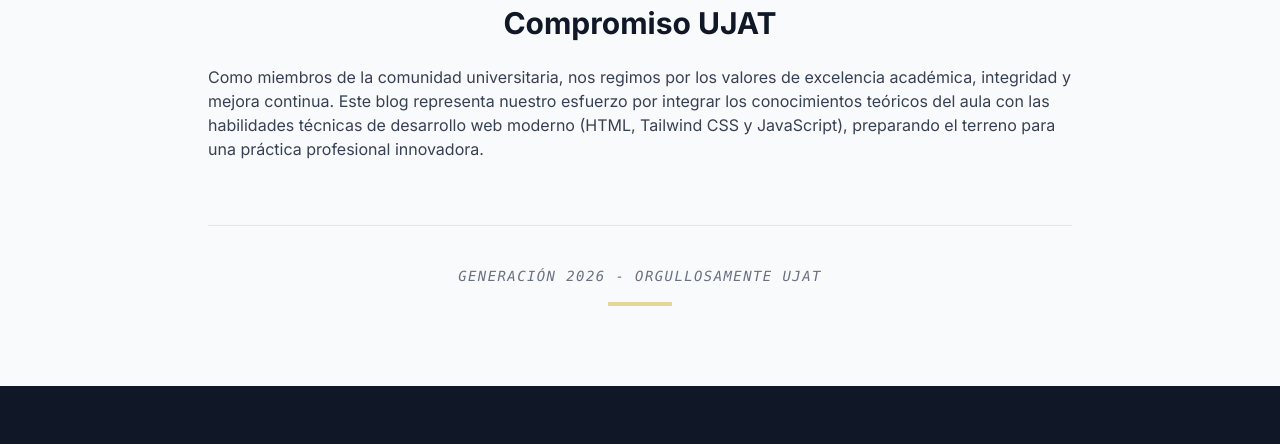
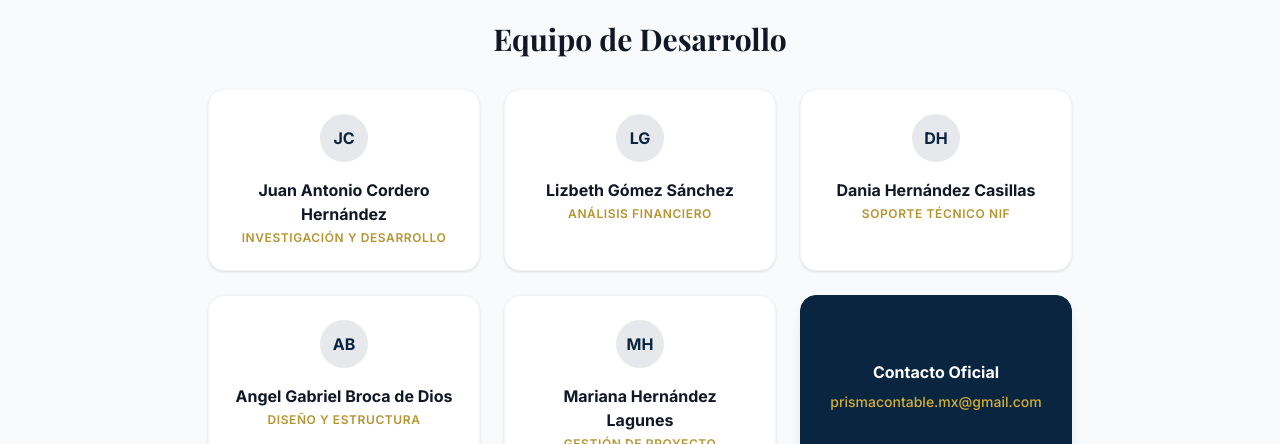
Before and after one commit to lagunes-dev/blog-contabilidad, a website built with Vite: page sobre-nosotros.html in a window 1280 px wide. Shown: the part 1408-1852 px from the top of the page. Built offline with nearby package versions, Linux system fonts and the light colour scheme.

Commit message:
Personalización final: Adición de integrantes del equipo y correo oficial de contacto

```diff
--- a/articulos.html
+++ b/articulos.html
@@ -200,7 +200,7 @@
                     </div>
                     <div>
                         <h4 class="text-white font-bold mb-4">Contacto</h4>
-                        <p class="text-sm text-gray-400">DACEA - Villahermosa, Tabasco.<br>contacto@Prisma Contable.edu</p>
+                        <p class="text-sm text-gray-400">DACEA - Villahermosa, Tabasco.<br>prismacontable.mx@gmail.com</p>
                     </div>
                 </div>
                 <div class="border-t border-gray-800 pt-8 text-center text-xs text-gray-500">
--- a/calculadora-isr.html
+++ b/calculadora-isr.html
@@ -125,7 +125,7 @@
             <!-- Contact -->
             <div>
               <h4 class="text-white font-bold mb-4">Contacto</h4>
-              <p class="text-sm text-gray-400">contacto@Prisma Contable.edu</p>
+              <p class="text-sm text-gray-400">prismacontable.mx@gmail.com</p>
             </div>
           </div>
           <div class="border-t border-gray-800 pt-8 flex flex-col md:flex-row justify-between items-center text-sm text-gray-500">
--- a/cuentas-por-cobrar.html
+++ b/cuentas-por-cobrar.html
@@ -133,7 +133,7 @@
                   <path stroke-linecap="round" stroke-linejoin="round" stroke-width="2"
                     d="M3 8l7.89 5.26a2 2 0 002.22 0L21 8M5 19h14a2 2 0 002-2V7a2 2 0 00-2-2H5a2 2 0 00-2 2v10a2 2 0 002 2z" />
                 </svg>
-                <span class="text-gray-400">contacto@Prisma Contable.edu</span>
+                <span class="text-gray-400">prismacontable.mx@gmail.com</span>
               </li>
               <li class="flex items-start gap-3">
                 <svg class="h-5 w-5 text-brand-gold mt-0.5" fill="none" viewBox="0 0 24 24" stroke="currentColor">
--- a/herramientas-calculadoras.html
+++ b/herramientas-calculadoras.html
@@ -162,7 +162,7 @@
             </div>
             <div>
               <h4 class="text-white font-bold mb-4">Contacto</h4>
-              <p class="text-sm text-gray-400">contacto@Prisma Contable.edu</p>
+              <p class="text-sm text-gray-400">prismacontable.mx@gmail.com</p>
             </div>
           </div>
           <div class="border-t border-gray-800 pt-8 flex flex-col md:flex-row justify-between items-center text-sm text-gray-500">
--- a/index.html
+++ b/index.html
@@ -377,7 +377,7 @@
                   <path stroke-linecap="round" stroke-linejoin="round" stroke-width="2"
                     d="M3 8l7.89 5.26a2 2 0 002.22 0L21 8M5 19h14a2 2 0 002-2V7a2 2 0 00-2-2H5a2 2 0 00-2 2v10a2 2 0 002 2z" />
                 </svg>
-                <span class="text-gray-400">contacto@Prisma Contable.edu</span>
+                <span class="text-gray-400">prismacontable.mx@gmail.com</span>
               </li>
               <li class="flex items-start gap-3">
                 <svg class="h-5 w-5 text-brand-gold mt-0.5" fill="none" viewBox="0 0 24 24" stroke="currentColor">
--- a/metodos-estimacion.html
+++ b/metodos-estimacion.html
@@ -168,7 +168,7 @@
                   <path stroke-linecap="round" stroke-linejoin="round" stroke-width="2"
                     d="M3 8l7.89 5.26a2 2 0 002.22 0L21 8M5 19h14a2 2 0 002-2V7a2 2 0 00-2-2H5a2 2 0 00-2 2v10a2 2 0 002 2z" />
                 </svg>
-                <span class="text-gray-400">contacto@Prisma Contable.edu</span>
+                <span class="text-gray-400">prismacontable.mx@gmail.com</span>
               </li>
               <li class="flex items-start gap-3">
                 <svg class="h-5 w-5 text-brand-gold mt-0.5" fill="none" viewBox="0 0 24 24" stroke="currentColor">
--- a/nif-b10-inflacion.html
+++ b/nif-b10-inflacion.html
@@ -102,7 +102,7 @@
                     </div>
                     <div>
                         <h4 class="text-white font-bold mb-4">Contacto</h4>
-                        <p class="text-sm text-gray-400">DACEA - Villahermosa, Tabasco.<br>contacto@Prisma Contable.edu</p>
+                        <p class="text-sm text-gray-400">DACEA - Villahermosa, Tabasco.<br>prismacontable.mx@gmail.com</p>
                     </div>
                 </div>
                 <div class="border-t border-gray-800 pt-8 text-center text-xs text-gray-500">
--- a/provision-incobrables.html
+++ b/provision-incobrables.html
@@ -202,7 +202,7 @@
                   <path stroke-linecap="round" stroke-linejoin="round" stroke-width="2"
                     d="M3 8l7.89 5.26a2 2 0 002.22 0L21 8M5 19h14a2 2 0 002-2V7a2 2 0 00-2-2H5a2 2 0 00-2 2v10a2 2 0 002 2z" />
                 </svg>
-                <span class="text-gray-400">contacto@Prisma Contable.edu</span>
+                <span class="text-gray-400">prismacontable.mx@gmail.com</span>
               </li>
               <li class="flex items-start gap-3">
                 <svg class="h-5 w-5 text-brand-gold mt-0.5" fill="none" viewBox="0 0 24 24" stroke="currentColor">
--- a/sobre-nosotros.html
+++ b/sobre-nosotros.html
@@ -72,6 +72,39 @@
                         <div class="absolute -right-10 -bottom-10 w-40 h-40 bg-brand-gold/10 rounded-full blur-3xl"></div>
                     </div>
 
+                    <h2 class="text-3xl font-bold text-gray-900 mt-16 mb-8 text-center font-playfair">Equipo de Desarrollo</h2>
+                    <div class="grid grid-cols-1 sm:grid-cols-2 lg:grid-cols-3 gap-6 mb-16">
+                        <div class="bg-white p-6 rounded-2xl shadow-sm border border-gray-100 text-center hover:shadow-md transition-shadow">
+                            <div class="w-12 h-12 bg-brand-blue/10 rounded-full flex items-center justify-center mx-auto mb-4 text-brand-blue font-bold">JC</div>
+                            <h4 class="font-bold text-gray-900">Juan Antonio Cordero Hernández</h4>
+                            <p class="text-xs text-brand-gold-dark font-semibold uppercase tracking-wider mt-1">Investigación y Desarrollo</p>
+                        </div>
+                        <div class="bg-white p-6 rounded-2xl shadow-sm border border-gray-100 text-center hover:shadow-md transition-shadow">
+                            <div class="w-12 h-12 bg-brand-blue/10 rounded-full flex items-center justify-center mx-auto mb-4 text-brand-blue font-bold">LG</div>
+                            <h4 class="font-bold text-gray-900">Lizbeth Gómez Sánchez</h4>
+                            <p class="text-xs text-brand-gold-dark font-semibold uppercase tracking-wider mt-1">Análisis Financiero</p>
+                        </div>
+                        <div class="bg-white p-6 rounded-2xl shadow-sm border border-gray-100 text-center hover:shadow-md transition-shadow">
+                            <div class="w-12 h-12 bg-brand-blue/10 rounded-full flex items-center justify-center mx-auto mb-4 text-brand-blue font-bold">DH</div>
+                            <h4 class="font-bold text-gray-900">Dania Hernández Casillas</h4>
+                            <p class="text-xs text-brand-gold-dark font-semibold uppercase tracking-wider mt-1">Soporte Técnico NIF</p>
+                        </div>
+                        <div class="bg-white p-6 rounded-2xl shadow-sm border border-gray-100 text-center hover:shadow-md transition-shadow">
+                            <div class="w-12 h-12 bg-brand-blue/10 rounded-full flex items-center justify-center mx-auto mb-4 text-brand-blue font-bold">AB</div>
+                            <h4 class="font-bold text-gray-900">Angel Gabriel Broca de Dios</h4>
+                            <p class="text-xs text-brand-gold-dark font-semibold uppercase tracking-wider mt-1">Diseño y Estructura</p>
+                        </div>
+                        <div class="bg-white p-6 rounded-2xl shadow-sm border border-gray-100 text-center hover:shadow-md transition-shadow">
+                            <div class="w-12 h-12 bg-brand-blue/10 rounded-full flex items-center justify-center mx-auto mb-4 text-brand-blue font-bold">MH</div>
+                            <h4 class="font-bold text-gray-900">Mariana Hernández Lagunes</h4>
+                            <p class="text-xs text-brand-gold-dark font-semibold uppercase tracking-wider mt-1">Gestión de Proyecto</p>
+                        </div>
+                        <div class="bg-brand-blue p-6 rounded-2xl shadow-lg border border-brand-blue text-center flex flex-col items-center justify-center text-white">
+                            <h4 class="font-bold mb-2">Contacto Oficial</h4>
+                            <a href="mailto:prismacontable.mx@gmail.com" class="text-brand-gold font-medium hover:underline text-sm break-all">prismacontable.mx@gmail.com</a>
+                        </div>
+                    </div>
+
                     <h2 class="text-3xl font-bold text-gray-900 mt-12 mb-6 text-center">Compromiso UJAT</h2>
                     <p>Como miembros de la comunidad universitaria, nos regimos por los valores de excelencia académica, integridad y mejora continua. Este blog representa nuestro esfuerzo por integrar los conocimientos teóricos del aula con las habilidades técnicas de desarrollo web moderno (HTML, Tailwind CSS y JavaScript), preparando el terreno para una práctica profesional innovadora.</p>
                 </div>
```
Also changed, not shown: dist/index.html.
